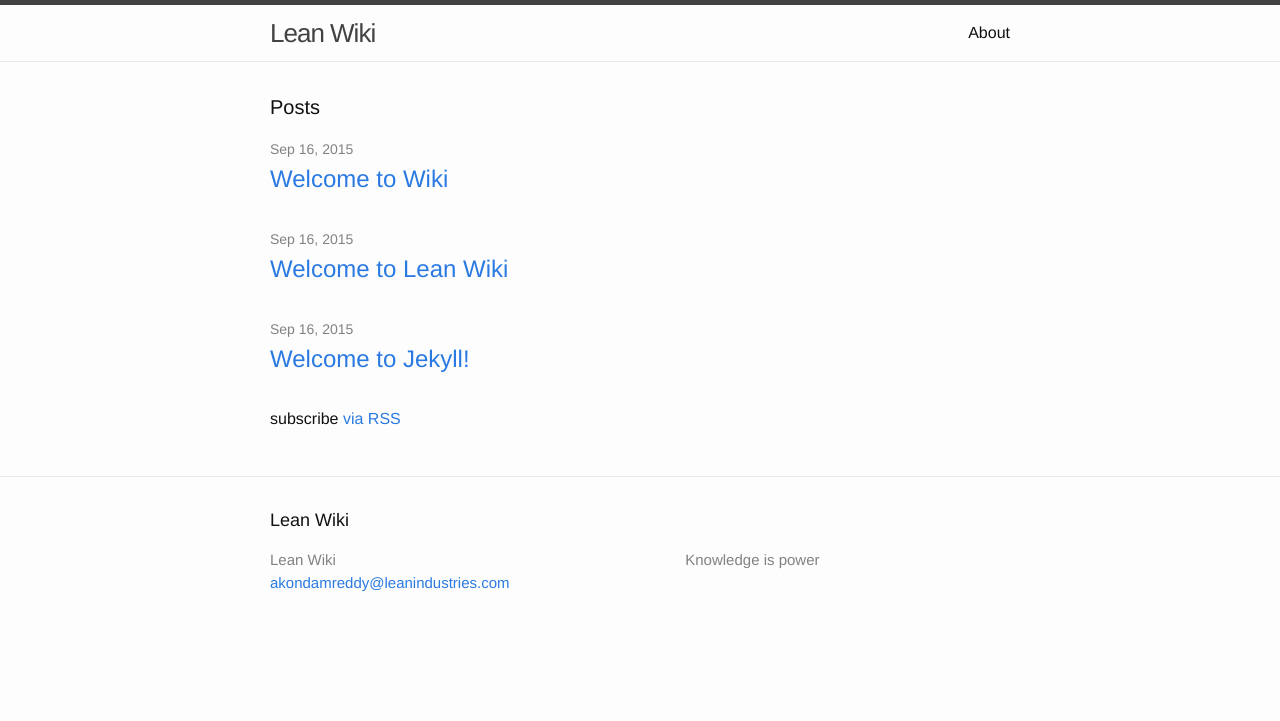
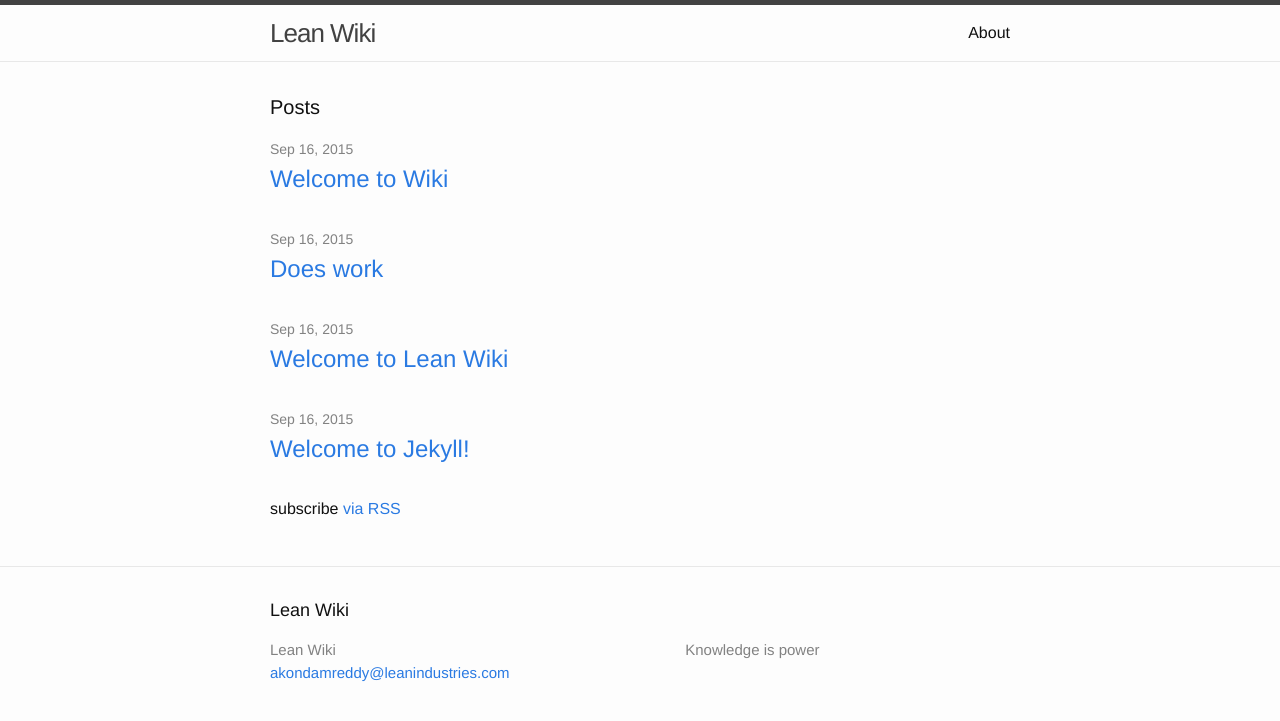
Before and after one commit to leandindustries/wiki, a Jekyll site: the page built from index.html, in a window 1280 px wide. Shown: the top 721 px of the page. Built offline with Jekyll 4.4.1, drawn with Linux system fonts in a browser that asks for light colours.

Commit message:
does work

```diff
--- a/_posts/2015-09-16-Does-work.markdown
+++ b/_posts/2015-09-16-Does-work.markdown
@@ -1,7 +1,6 @@
 ---
-published: false
 layout: post
-title: Welcome to Lean Wiki
+title: Does work
 date: 2015-09-16T07:15:40.000Z
 categories: lean wiki
 ---
```
